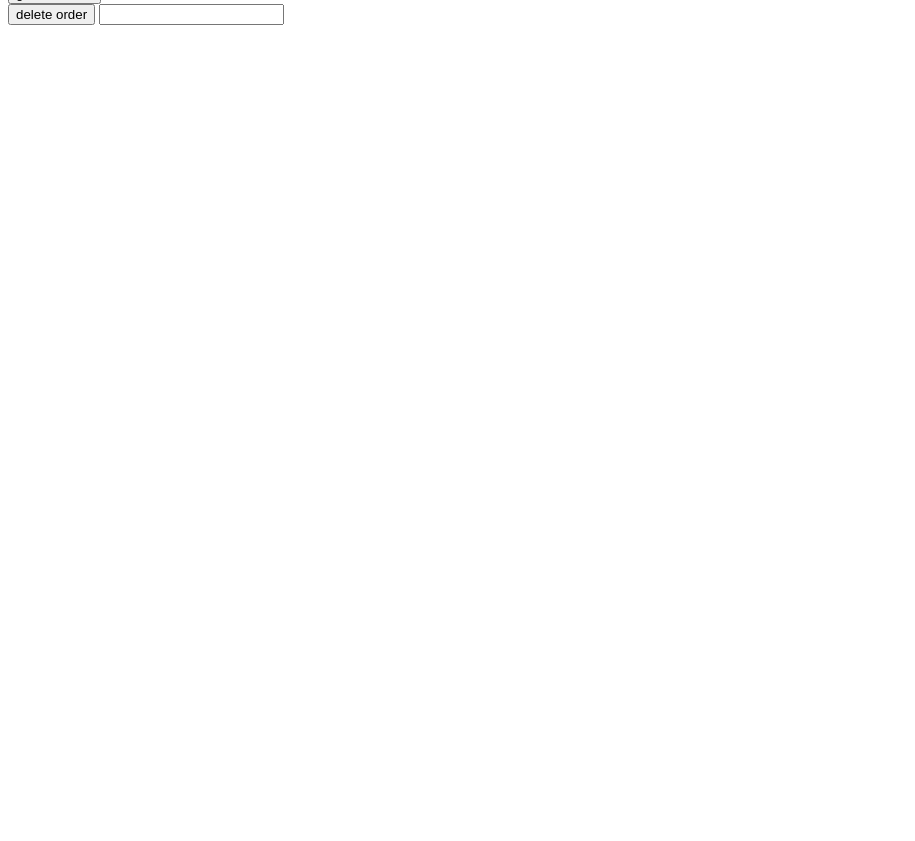
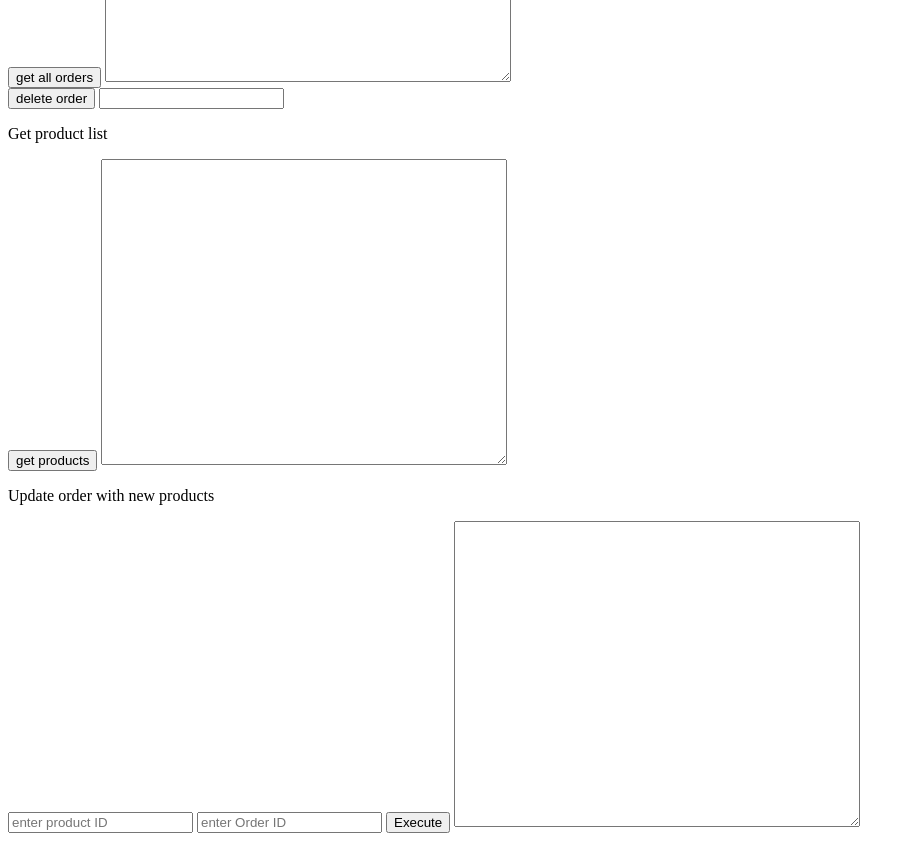
Before and after one commit to fretry1/pkd_project, a SvelteKit app: page / in a window 1280 px wide. Shown: the part 700-1541 px from the top of the page, without its empty margins (0-915 px from the left). Before the commit the page ends 800 px from the top, so only its background shows below. Built offline with nearby package versions, Linux system fonts and the light colour scheme.

Commit message:
svelte sub functinos

```diff
--- a/src/routes/+page.svelte
+++ b/src/routes/+page.svelte
@@ -1,4 +1,14 @@
 <script lang="ts">
+
+import type {
+	Product,
+	Order,
+	OrderItem,
+	STATUS,
+	Payment,
+	CustomerDetails,
+	Receipt
+} from "$lib/type"
 
 	const createOrder = async () => {
 		let res = await fetch("http://localhost:8080/orders", {
@@ -36,6 +46,8 @@
 
 	let json2 = $state('')
 
+
+
     let deleteInput = ""
 
     const DeleteOrder = async () => {
@@ -56,6 +68,49 @@
 
 	let json3 = $state('')
 
+    const getProductList = async () => {
+		let res = await fetch("http://localhost:8080/products", {
+			method: "GET",
+			headers: {
+				'accept': 'application/json'
+			}
+		})
+		console.log(res.status)
+		if (!res.ok) {
+			json4 = `failed: res ${res.status}`
+			return
+		}
+		const obj = await res.json()
+		json4 = JSON.stringify(obj, null, 2)
+	}
+
+	let json4 = $state('')
+
+
+
+    let updateOrderInput = ""
+    let updateProductsInput = ""
+
+    const updateOrderProducts = async () => {
+		let res = await fetch(`http://localhost:8080/orders/${updateOrderInput}/products/${updateProductsInput}`, {
+			method: "PUT",
+			headers: {
+				'accept': 'application/json',
+
+			},
+            body: JSON.stringify({ quantity: 1 })
+
+		})
+		console.log(res.status)
+		if (!res.ok) {
+			json5 = `failed: res ${res.status}`
+			return
+		}
+		const obj = await res.json()
+		json5 = JSON.stringify(obj, null, 2)
+	}
+
+	let json5 = $state('')
 
 
 
@@ -69,14 +124,9 @@
 	</div>
 </div>
 
+<div>
 
-
-
-
-
-
-
-<div>
+    <p> Create new order</p>
 
     <button
 	    onclick={() => createOrder()}
@@ -91,6 +141,8 @@
 </div>
 
 <div>
+
+    <p> Get all orders / delete order</p>
 
     <button
 	    onclick={() => getAllOrders()}
@@ -115,6 +167,50 @@
     bind:value={deleteInput}
     />
 </div>
+
+<div>
+
+    <p> Get product list</p>
+
+    <button
+	    onclick={() => getProductList()}
+    >
+	    get products
+    </button>
+
+    <textarea
+	bind:value={json4}
+    ></textarea>
+
+</div>
+
+<div>
+    <p> Update order with new products</p>
+
+    <input type="text" bind:value={updateProductsInput}
+    placeholder="enter product ID"
+    >
+
+    <input type="text" bind:value={updateOrderInput}
+    placeholder="enter Order ID"
+    >
+
+
+    <button
+
+	onclick={() => updateOrderProducts()}
+    >
+	Execute
+    </button>
+
+
+
+    <textarea
+	bind:value={json5}
+    ></textarea>
+</div>
+
+
 
 
 
```
